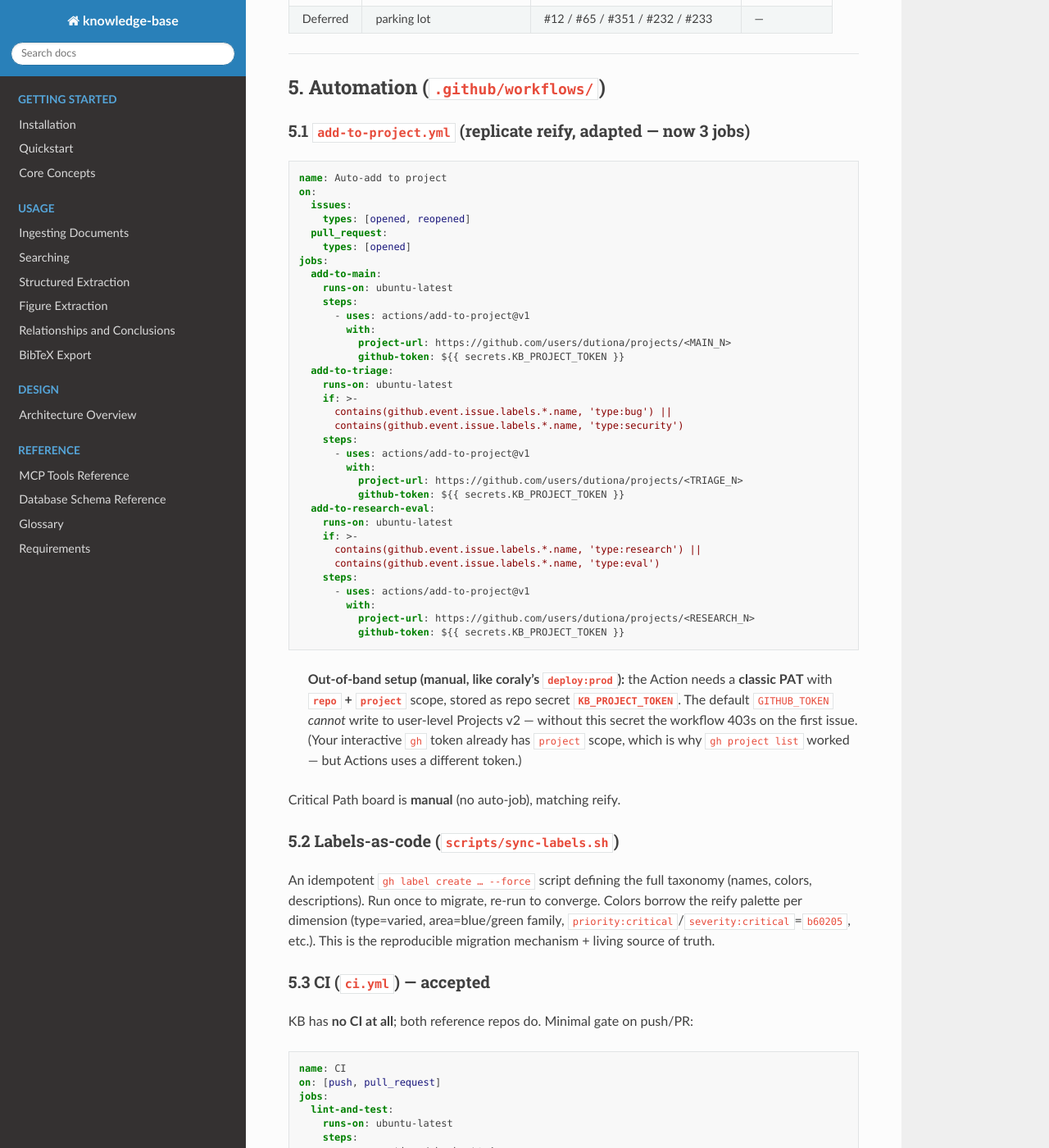
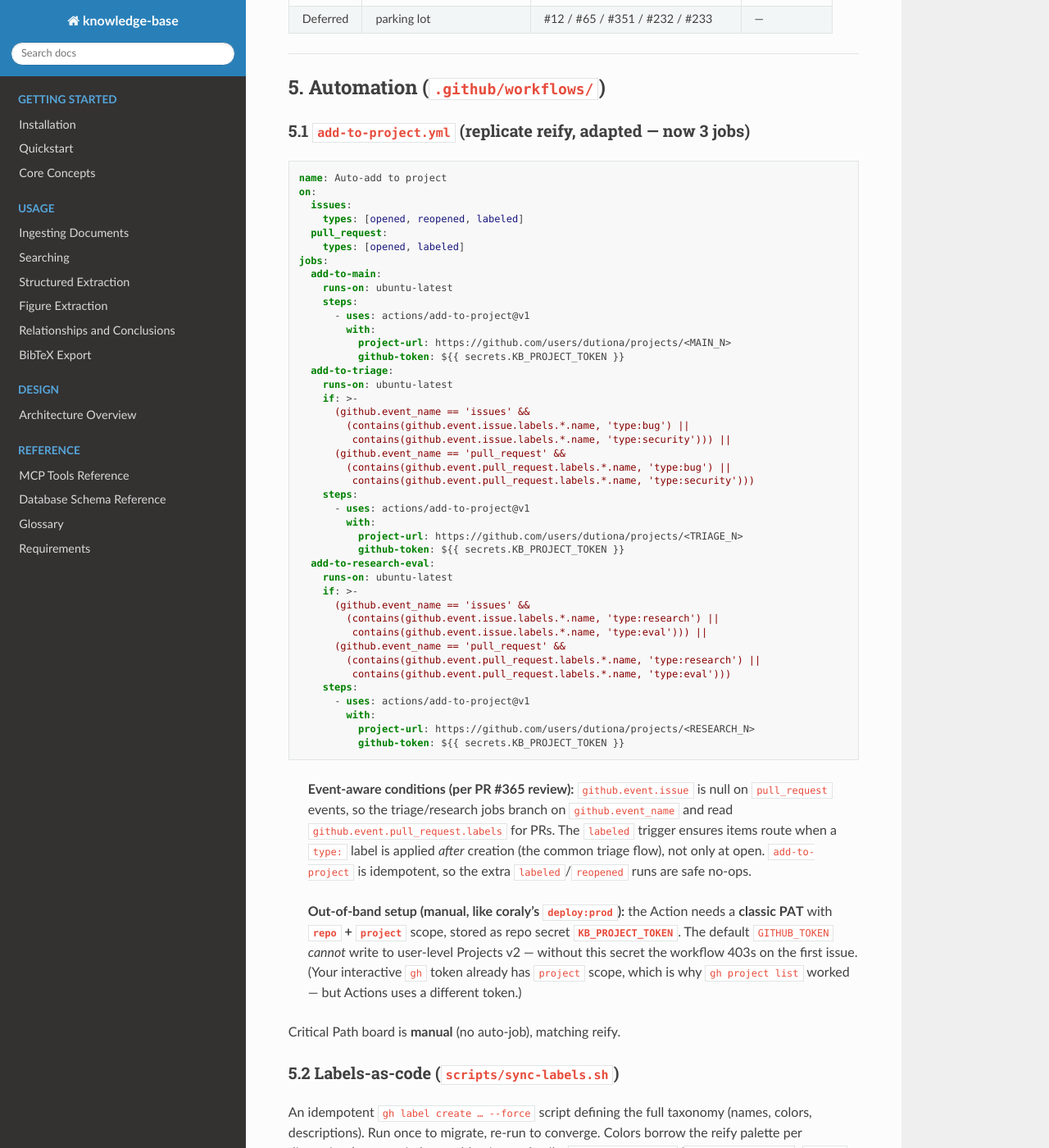
Before and after one commit to dutiona/knowledge-base, a Sphinx documentation site: the page built from docs/design/project-management.md, in a window 1280 px wide and 1400 px high, scrolled down 6733 px. Shown: the whole window at 82% size. Built offline with Sphinx 7.4.7 and the Read the Docs theme 3.1.0, drawn with Linux system fonts in a browser that asks for light colours.

Commit message:
fix(pm): event-aware add-to-project conditions + labeled trigger
Address Gemini Code Assist review on PR #365 (3 medium findings):

- github.event.issue is null on pull_request events — the triage and
  research/eval job conditions now branch on github.event_name and read
  github.event.pull_request.labels for PRs (previously labeled PRs would
  never route).
- Add the `labeled` activity type to both issues and pull_request triggers
  so items route when a type: label is applied after creation (the normal
  triage flow), not only at open. add-to-project is idempotent, so the extra
  runs are safe no-ops.

Applied to the design-doc YAML (§5.1) and the plan's automation prose.

````diff
--- a/docs/design/project-management.md
+++ b/docs/design/project-management.md
@@ -288,9 +288,9 @@ deliberately split:
 name: Auto-add to project
 on:
   issues:
-    types: [opened, reopened]
+    types: [opened, reopened, labeled]
   pull_request:
-    types: [opened]
+    types: [opened, labeled]
 jobs:
   add-to-main:
     runs-on: ubuntu-latest
@@ -302,8 +302,12 @@ jobs:
   add-to-triage:
     runs-on: ubuntu-latest
     if: >-
-      contains(github.event.issue.labels.*.name, 'type:bug') ||
-      contains(github.event.issue.labels.*.name, 'type:security')
+      (github.event_name == 'issues' &&
+        (contains(github.event.issue.labels.*.name, 'type:bug') ||
+         contains(github.event.issue.labels.*.name, 'type:security'))) ||
+      (github.event_name == 'pull_request' &&
+        (contains(github.event.pull_request.labels.*.name, 'type:bug') ||
+         contains(github.event.pull_request.labels.*.name, 'type:security')))
     steps:
       - uses: actions/add-to-project@v1
         with:
@@ -312,14 +316,25 @@ jobs:
   add-to-research-eval:
     runs-on: ubuntu-latest
     if: >-
-      contains(github.event.issue.labels.*.name, 'type:research') ||
-      contains(github.event.issue.labels.*.name, 'type:eval')
+      (github.event_name == 'issues' &&
+        (contains(github.event.issue.labels.*.name, 'type:research') ||
+         contains(github.event.issue.labels.*.name, 'type:eval'))) ||
+      (github.event_name == 'pull_request' &&
+        (contains(github.event.pull_request.labels.*.name, 'type:research') ||
+         contains(github.event.pull_request.labels.*.name, 'type:eval')))
     steps:
       - uses: actions/add-to-project@v1
         with:
           project-url: https://github.com/users/dutiona/projects/<RESEARCH_N>
           github-token: ${{ secrets.KB_PROJECT_TOKEN }}
 ```
+
+> **Event-aware conditions (per PR #365 review):** `github.event.issue` is null
+> on `pull_request` events, so the triage/research jobs branch on
+> `github.event_name` and read `github.event.pull_request.labels` for PRs. The
+> `labeled` trigger ensures items route when a `type:` label is applied _after_
+> creation (the common triage flow), not only at open. `add-to-project` is
+> idempotent, so the extra `labeled`/`reopened` runs are safe no-ops.
 
 > **Out-of-band setup (manual, like coraly's `deploy:prod`):** the Action needs
 > a **classic PAT** with **`repo` + `project`** scope, stored as repo secret
````
Also changed, not shown: docs/plans/2026-06-01-github-project-management.md (+9 -4 lines).
